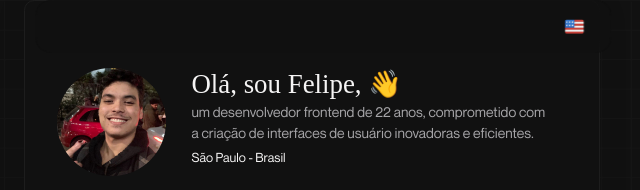
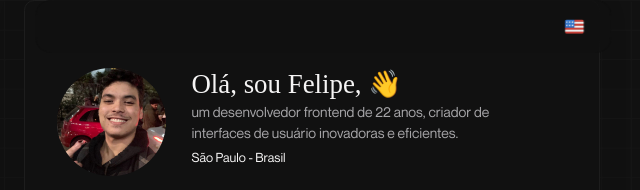
Before and after one commit to felipesoarws/felipesoarws-site, a React (Vite) app: page / in a window 1280 px wide. Shown: the top 190 px of the page, without its empty margins (328-968 px from the left). Built offline with nearby package versions, Linux system fonts and the light colour scheme; a web font is replaced by a local one.

Commit message:
route not found created

```diff
--- a/src/components/aboutMe/AboutMe.jsx
+++ b/src/components/aboutMe/AboutMe.jsx
@@ -35,13 +35,13 @@ const AboutMe = ({ lang }) => {
 
           {lang === "BR" ? (
             <p className="neue-reg text-[#a5a4a7] text-[.9rem] lg:text-[1.1vw]">
-              um desenvolvedor frontend de {age} anos, comprometido com a
-              criação de interfaces de usuário inovadoras e eficientes.
+              um desenvolvedor frontend de {age} anos, criador de interfaces de
+              usuário inovadoras e eficientes.
             </p>
           ) : (
             <p className="neue-reg text-[#a5a4a7] text-[.9rem] lg:text-[1.1vw]">
-              a {age}-year-old frontend developer commited to creating
-              innovative and efficient user inferfaces.
+              a {age}-year-old frontend developer creator of innovative and
+              efficient user interfaces.
             </p>
           )}
 
--- a/src/pages/notFound/NotFound.jsx
+++ b/src/pages/notFound/NotFound.jsx
@@ -1,4 +1,13 @@
+import { useNavigate } from "react-router-dom";
+import { useEffect } from "react";
+
 const NotFound = () => {
+  const navigate = useNavigate();
+
+  useEffect(() => {
+    navigate("/");
+  }, []);
+
   return <div>erro</div>;
 };
 
```
